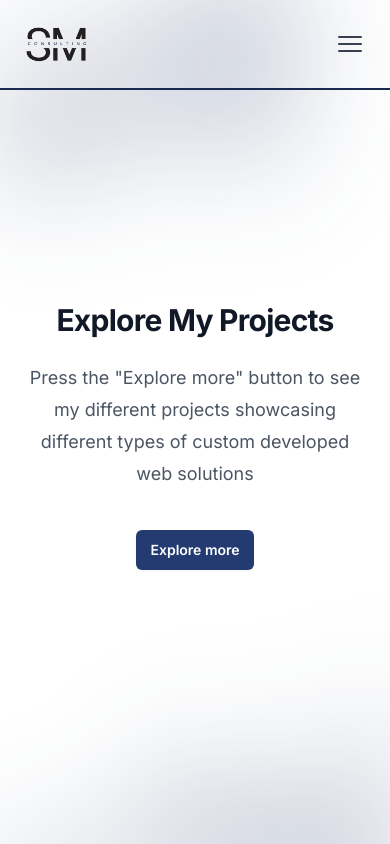
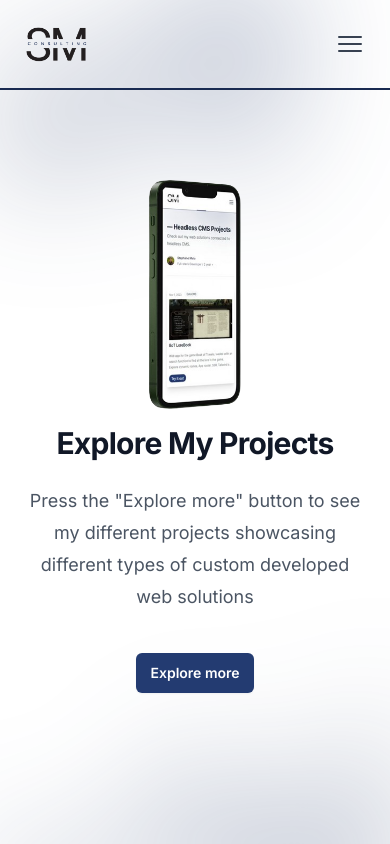
Before and after one commit to Flying0101/projects, a Next.js app: page / in a window 390 px wide. Shown: the top 844 px of the page. Built offline with nearby package versions, Linux system fonts and the light colour scheme.

Commit message:
update, format, clean up

```diff
--- a/src/components/Hero.tsx
+++ b/src/components/Hero.tsx
@@ -17,7 +17,14 @@ const Hero = () => {
           ></div>
         </div>
         <div className="mx-auto max-w-4xl min-h-[90vh] flex justify-around items-center">
-            <Image src="/sm-projects-mobile.png" width={175} height={432} alt="mobile concept" className="px-6 w-auto max-h-[332px] hidden sm:block"/>
+          <div className="flex w-full justify-center flex-wrap">
+            <Image
+              src="/sm-projects-mobile.png"
+              width={175}
+              height={432}
+              alt="mobile concept"
+              className="px-6 w-auto max-h-[230px] mb-4 md:mb-0 sm:max-h-[332px]"
+            />
             <div className="text-center max-w-xl content-center">
               <h1 className="text-3xl font-bold tracking-tight text-gray-900 sm:text-4xl">
                 Explore My Projects
@@ -34,6 +41,7 @@ const Hero = () => {
                 >
                   Explore more
                 </a>
+              </div>
             </div>
           </div>
         </div>
```
Lines whose indentation alone changed are shown as unchanged.
